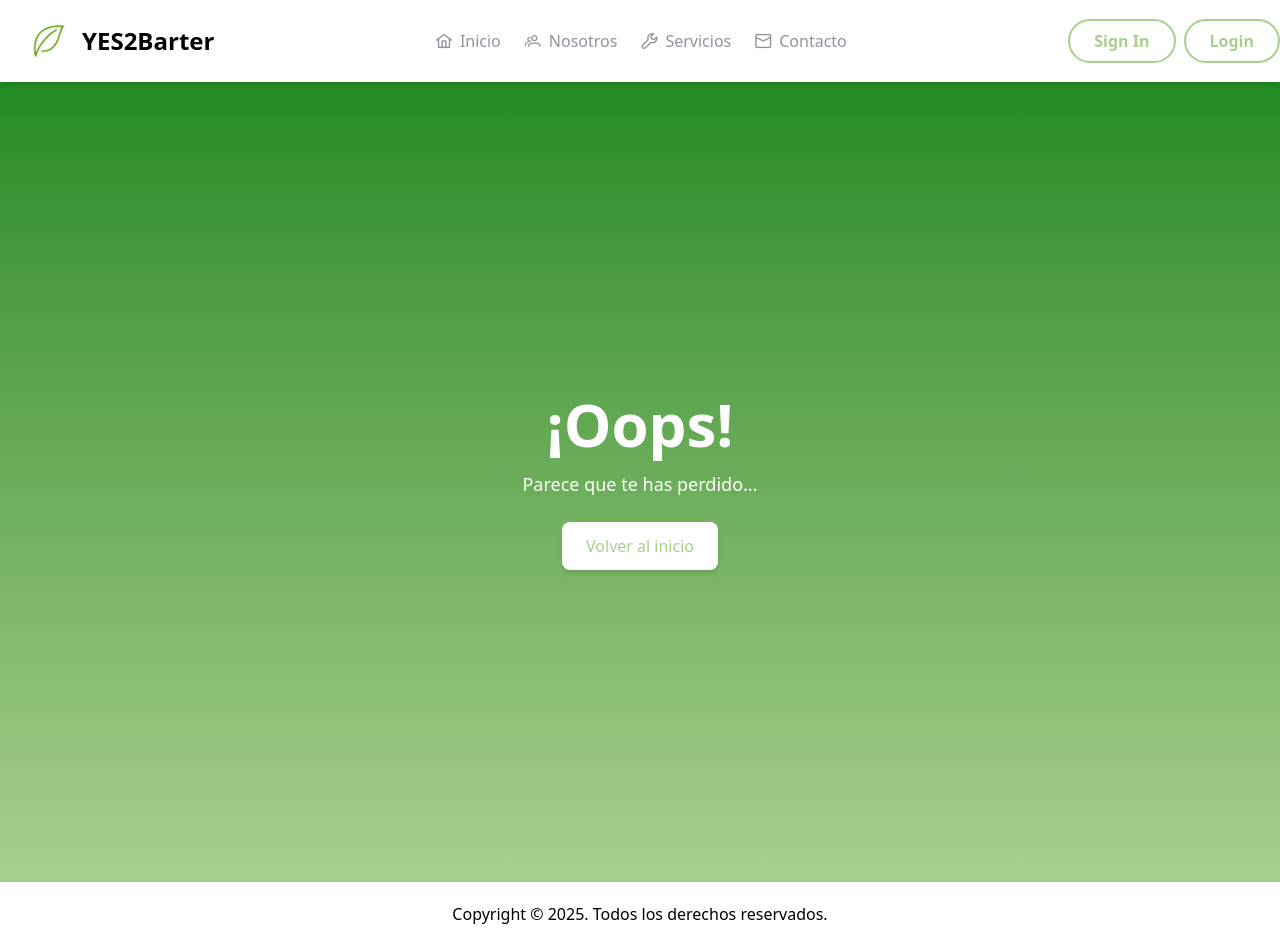
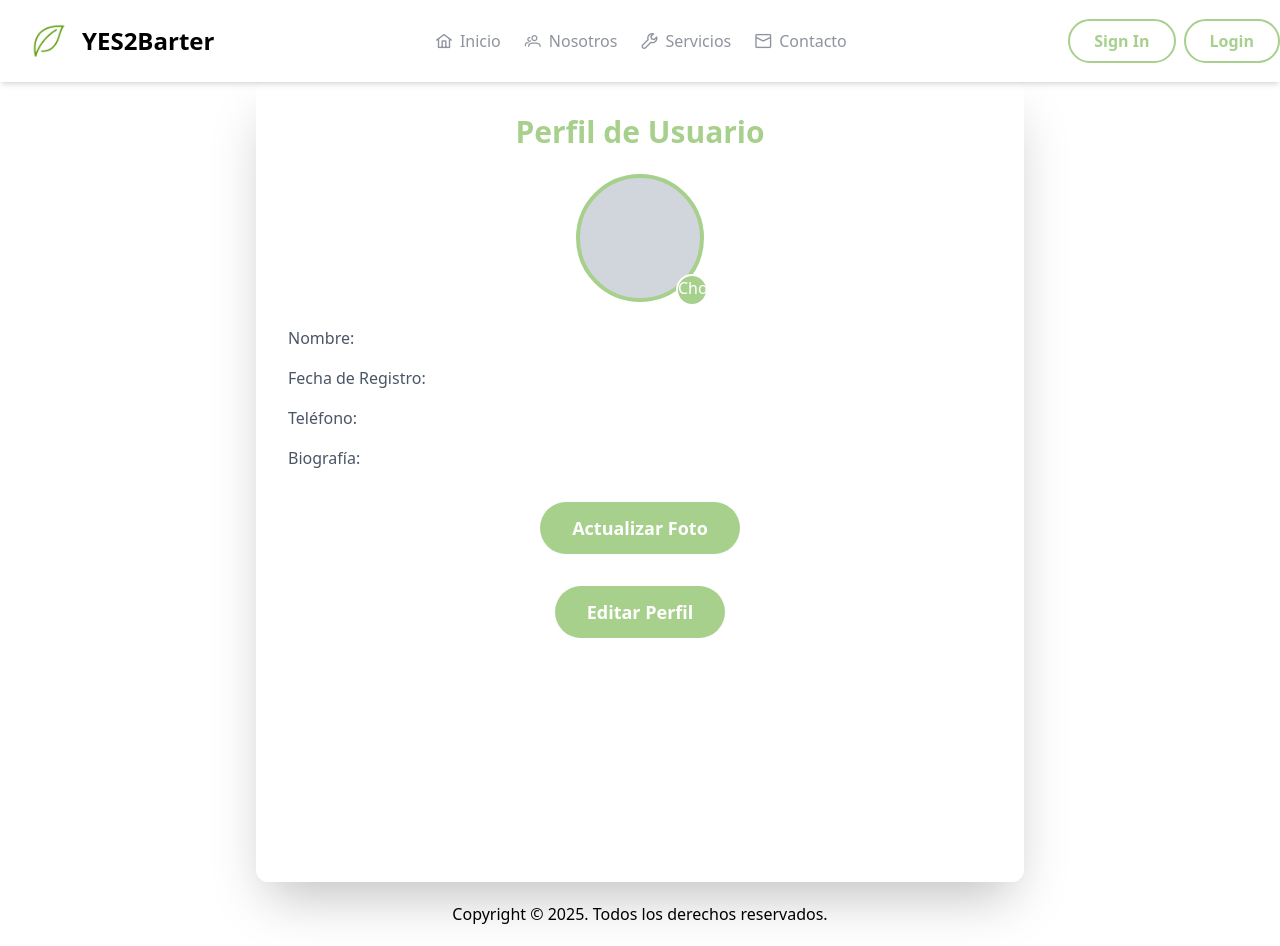
Before and after one commit to kevin-alexis/Front-YES2Barter, a Vue app: page /perfil in a window 1280 px wide. Built offline with nearby package versions, Linux system fonts and the light colour scheme; no server answers; the HTML template or start-up script is replaced by a standard one.

Commit message:
buscador

```diff
--- a/src/components/Perfil/PerfilDetallesItem.vue
+++ b/src/components/Perfil/PerfilDetallesItem.vue
@@ -1,7 +1,123 @@
-<script setup lang="ts"></script>
+<script setup lang="ts">
+import { ref, onMounted } from 'vue';
+import axios from 'axios';
+
+const user = ref({
+  nombre: '',
+  apellidos: '',
+  fechaRegistro: '',
+  telefono: '',
+  biografia: '',
+  fotoPerfil: '' // Añadido para manejar la foto de perfil
+});
+
+const photoFile = ref<File | null>(null); // Variable para almacenar la imagen seleccionada
+
+const fetchUserProfile = async () => {
+  try {
+    const response = await axios.get('/api/usuario/perfil');
+    user.value = response.data;
+  } catch (error) {
+    console.error('Error al obtener el perfil:', error);
+  }
+};
+
+const handleFileChange = (event: Event) => {
+  const input = event.target as HTMLInputElement;
+  if (input.files && input.files[0]) {
+    photoFile.value = input.files[0];
+  }
+};
+
+const updateProfilePicture = async () => {
+  if (!photoFile.value) return;
+
+  const formData = new FormData();
+  formData.append('photo', photoFile.value);
+
+  try {
+    const response = await axios.post('/api/usuario/actualizar-foto', formData, {
+      headers: { 'Content-Type': 'multipart/form-data' },
+    });
+    user.value.fotoPerfil = response.data.fotoPerfil; // Actualizar la foto del usuario
+    alert('Foto de perfil actualizada exitosamente');
+  } catch (error) {
+    console.error('Error al actualizar la foto:', error);
+    alert('Error al actualizar la foto');
+  }
+};
+
+onMounted(() => {
+  fetchUserProfile();
+});
+</script>
+
 <template>
-  <div>Nombre Apellidos</div>
-  <div>Fecha registro</div>
-  <div>Teléfono</div>
-  <div>Biografia</div>
+  <div class="max-w-3xl mx-auto p-8 bg-white rounded-xl shadow-2xl">
+    <h2 class="text-3xl font-semibold text-[var(--primary)] mb-6 text-center">Perfil de Usuario</h2>
+
+    <div class="space-y-6">
+      <!-- Foto de perfil -->
+      <div class="flex justify-center items-center">
+        <div class="relative">
+          <img
+            v-if="user.fotoPerfil"
+            :src="user.fotoPerfil"
+            alt="Foto de Perfil"
+            class="w-32 h-32 rounded-full object-cover border-4 border-[var(--primary)]"
+          />
+          <div v-else class="w-32 h-32 rounded-full bg-gray-300 border-4 border-[var(--primary)]"></div>
+
+          <!-- Botón de actualizar foto -->
+          <input
+            type="file"
+            @change="handleFileChange"
+            accept="image/*"
+            class="absolute bottom-0 right-0 w-8 h-8 bg-[var(--primary)] text-white rounded-full cursor-pointer border-2 border-white transform translate-x-1 translate-y-1 hover:bg-[var(--primary)]"
+          />
+        </div>
+      </div>
+
+      <!-- Información del usuario -->
+      <div class="space-y-4">
+        <div class="flex justify-between items-center">
+          <span class="font-medium text-gray-600">Nombre:</span>
+          <span class="text-gray-800 text-lg">{{ user.nombre }} {{ user.apellidos }}</span>
+        </div>
+
+        <div class="flex justify-between items-center">
+          <span class="font-medium text-gray-600">Fecha de Registro:</span>
+          <span class="text-gray-800">{{ user.fechaRegistro }}</span>
+        </div>
+
+        <div class="flex justify-between items-center">
+          <span class="font-medium text-gray-600">Teléfono:</span>
+          <span class="text-gray-800">{{ user.telefono }}</span>
+        </div>
+
+        <div class="flex justify-between items-center">
+          <span class="font-medium text-gray-600">Biografía:</span>
+          <p class="text-gray-800">{{ user.biografia }}</p>
+        </div>
+      </div>
+    </div>
+
+    <!-- Formulario de actualización de foto -->
+    <div class="mt-8 text-center">
+      <button
+        @click="updateProfilePicture"
+        class="px-8 py-3 bg-[var(--primary)] text-white rounded-full text-lg font-semibold hover:bg-[var(--primary)] transition duration-300 ease-in-out">
+        Actualizar Foto
+      </button>
+    </div>
+
+    <!-- Botón de editar perfil -->
+    <div class="mt-8 text-center">
+      <router-link to="/editar-perfil">
+        <button class="px-8 py-3 bg-[var(--primary)] text-white rounded-full text-lg font-semibold hover:bg-[var(--primary)] transition duration-300 ease-in-out">
+          Editar Perfil
+        </button>
+      </router-link>
+    </div>
+  </div>
 </template>
--- a/src/router/index.ts
+++ b/src/router/index.ts
@@ -10,6 +10,13 @@ const router = createRouter({
       name: 'inicio',
       component: HomeView,
       meta: { menu: true, title: 'Inicio', isPrivate: false, isShared: true, icon: 'pi-home' },
+    },
+    {
+      path: '/perfil',
+      name: 'Perfil',
+      component: () => import('../components/Perfil/PerfilDetallesItem.vue'),
+      meta: {isPrivate: true, title: 'Perfil',  isShared: true, }
+
     },
     {
       path: '/nosotros',
@@ -281,7 +288,7 @@ router.beforeEach((to, from, next) => {
 
   const accountStore = useAccountStore()
 
-  if (to.meta.isPrivate && !accountStore.isLoggedIn) {
+  if (to.meta.isPrivate && !true) {
     next({ name: 'login' })
     return
   }
--- a/src/stores/objeto.ts
+++ b/src/stores/objeto.ts
@@ -14,7 +14,7 @@ export const useObjetoStore = defineStore('objeto', () => {
   async function getAll() {
     try {
       const response = await service.getAll()
-      list.value = await response
+      list.value = await response.data
     } catch (error) {
       console.error(error)
     }
@@ -23,8 +23,16 @@ export const useObjetoStore = defineStore('objeto', () => {
   async function getByName(name: string) {
     try {
       const response = await service.GetByName(name)
-      console.error(response)
-      list.value = await response.data
+      if (response.success) {
+        list.value = response.data
+      } else{
+        list.value=[]
+        Swal.fire({
+          title: 'No se encontraron objetos',
+          text: response.message || 'No se encontraron objetos con ese nombre.',
+          icon: 'warning',
+        })
+      }
     } catch (error) {
       console.error(error)
     }
--- a/src/views/private/BuscadorView.vue
+++ b/src/views/private/BuscadorView.vue
@@ -21,6 +21,7 @@ const currentSchema = computed(() => {
 })
 
 const handleSubmit = async () => {
+
   if (search.value == '') {
     await objetoStore.getAll()
   } else {
@@ -61,7 +62,7 @@ onMounted(async () => {
         />
 
         <div>
-          <BaseButton styleType="primary" class="w-full sm:w-auto">
+          <BaseButton type="submit" styleType="primary" class="w-full sm:w-auto">
             <div class="px-2">
               <i class="pi pi-search"></i>
             </div>
```
